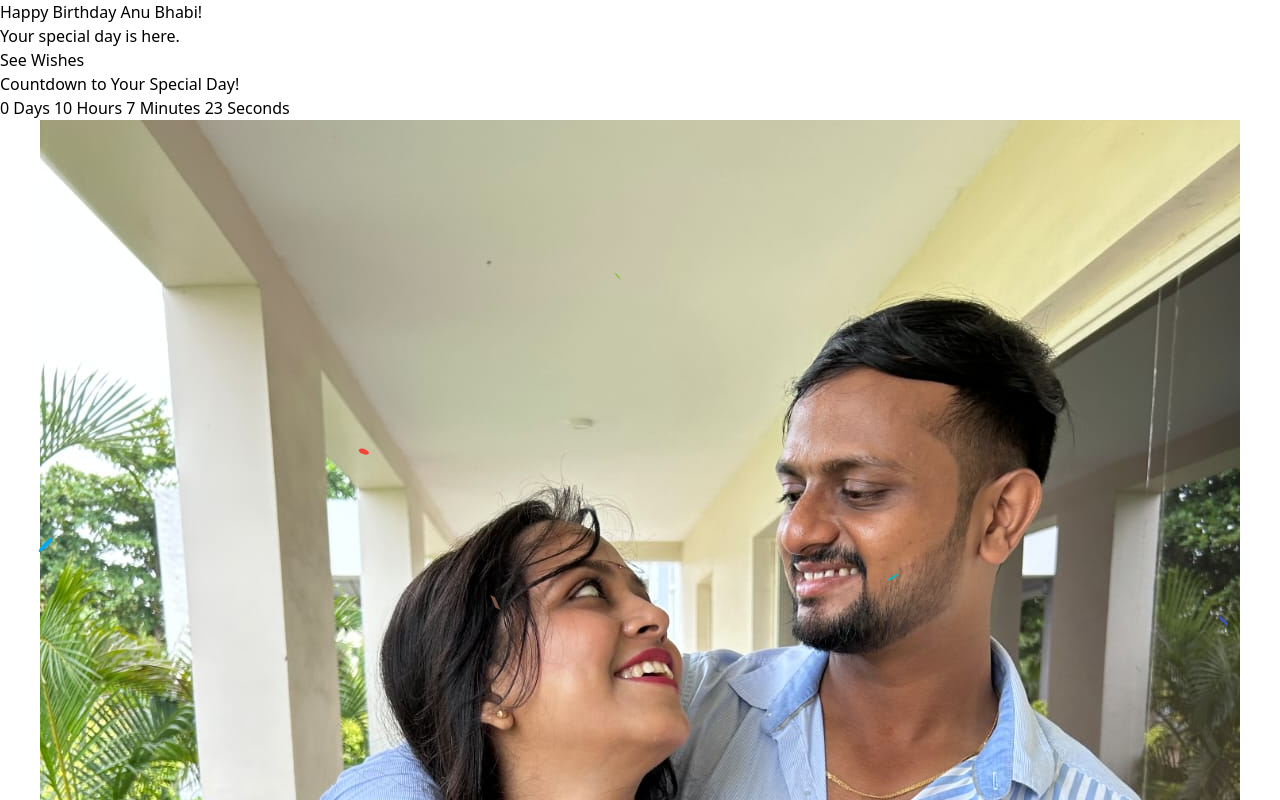
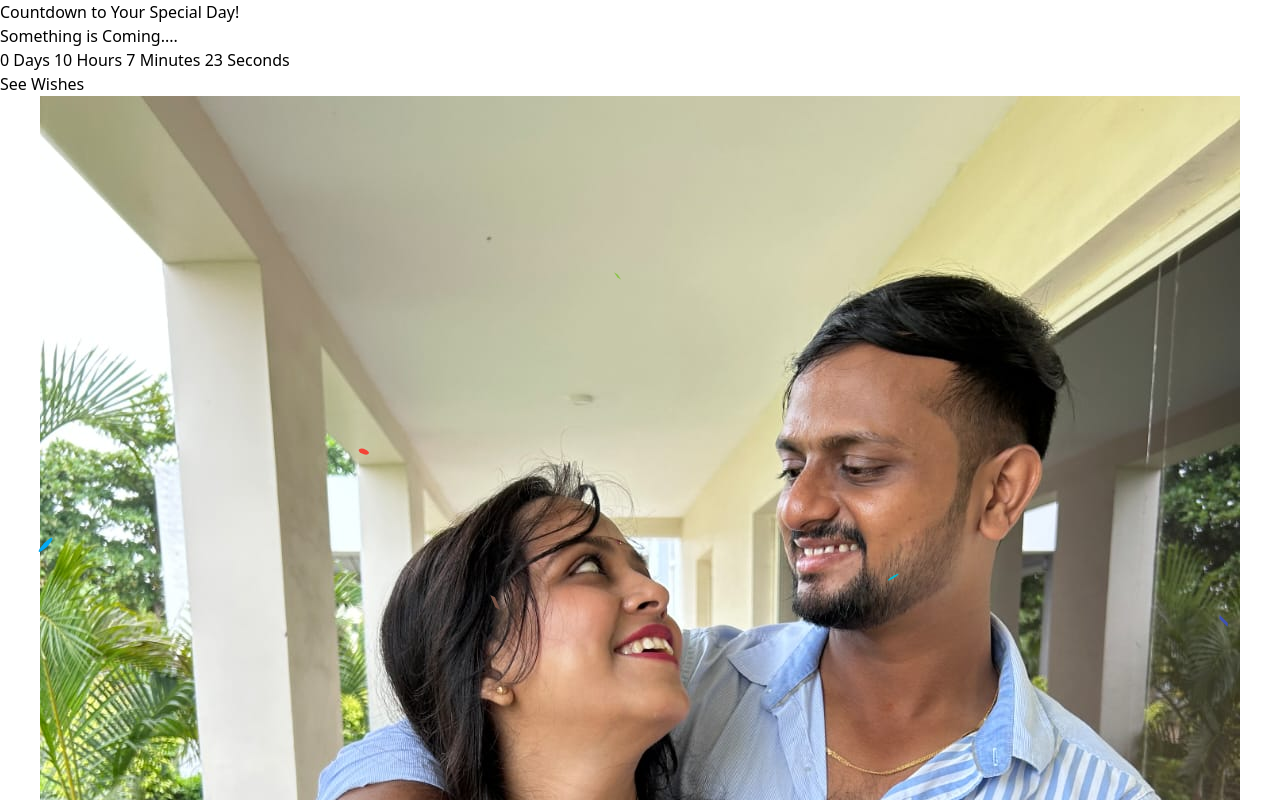
Before and after one commit to priy437pradhan/Birthday-wish, a React (Vite) app: page / in a window 1280 px wide. Shown: the top 800 px of the page. Built offline with nearby package versions, Linux system fonts and the light colour scheme.

Commit message:
my first commit

```diff
--- a/src/components/CountdownTimer.jsx
+++ b/src/components/CountdownTimer.jsx
@@ -12,6 +12,7 @@ const CountdownTimer = () => {
       hours: Math.floor((timeLeft % (1000 * 60 * 60 * 24)) / (1000 * 60 * 60)),
       minutes: Math.floor((timeLeft % (1000 * 60 * 60)) / (1000 * 60)),
       seconds: Math.floor((timeLeft % (1000 * 60)) / 1000),
+      isOver: timeLeft <= 0
     };
   };
 
@@ -19,7 +20,11 @@ const CountdownTimer = () => {
 
   useEffect(() => {
     const timer = setInterval(() => {
-      setTimeLeft(calculateTimeLeft());
+      const updatedTime = calculateTimeLeft();
+      setTimeLeft(updatedTime);
+      if (updatedTime.isOver) {
+        clearInterval(timer);
+      }
     }, 1000);
 
     return () => clearInterval(timer);
@@ -38,9 +43,19 @@ const CountdownTimer = () => {
         transition={{ duration: 1 }}
         className="text-4xl font-bold mb-4"
       >
-        Countdown to Your Special Day!
+        {timeLeft.isOver ? "Happy Birthday to You!" : "Countdown to Your Special Day!"}
       </motion.h2>
       <div className="text-2xl mb-4">
+        {!timeLeft.isOver && (
+          <>
+            <motion.h1
+              initial={{ scale: 0.8 }}
+              animate={{ scale: 1 }}
+              transition={{ duration: 1, type: 'spring', stiffness: 100 }}
+              className="text-6xl font-extrabold mb-4"
+            >
+              Something is Coming....
+            </motion.h1>
             <motion.div
               initial={{ opacity: 0 }}
               animate={{ opacity: 1 }}
@@ -48,6 +63,18 @@ const CountdownTimer = () => {
             >
               {timeLeft.days} Days {timeLeft.hours} Hours {timeLeft.minutes} Minutes {timeLeft.seconds} Seconds
             </motion.div>
+          </>
+        )}
+        {timeLeft.isOver && (
+          <motion.h1
+            initial={{ scale: 0.8 }}
+            animate={{ scale: 1 }}
+            transition={{ duration: 1, type: 'spring', stiffness: 100 }}
+            className="text-6xl font-extrabold mb-4"
+          >
+            Your Special Day is Here!
+          </motion.h1>
+        )}
       </div>
     </motion.div>
   );
--- a/src/components/Home.jsx
+++ b/src/components/Home.jsx
@@ -14,26 +14,19 @@ const Home = () => (
       transition={{ duration: 1 }}
       className="text-center text-white z-10 mb-12"
     >
-      <motion.h1
-        initial={{ scale: 0.8 }}
-        animate={{ scale: 1 }}
-        transition={{ duration: 1, type: 'spring', stiffness: 100 }}
-        className="text-6xl font-extrabold mb-4"
-      >
-        Happy Birthday Anu Bhabi!
-      </motion.h1>
-      <p className="text-xl mb-6">Your special day is here.</p>
-      <Link to="/wishes">
+
+    </motion.div>
+    <CountdownTimer />
+
+    <Link to="/wishes" >
         <motion.button
           whileHover={{ scale: 1.1 }}
           whileTap={{ scale: 0.9 }}
-          className="bg-white text-purple-500 px-6 py-3 rounded-lg shadow-lg hover:bg-gray-200 transition"
+          className="bg-white text-purple-500 px-6 py-3 rounded-lg shadow-lg hover:bg-gray-200 m-5 transition"
         >
           See Wishes
         </motion.button>
       </Link>
-    </motion.div>
-    <CountdownTimer />
     <div className='m-4'>
     <PhotoGallery />
     </div>
--- a/src/components/PhotoGallery.jsx
+++ b/src/components/PhotoGallery.jsx
@@ -33,7 +33,7 @@ const PhotoGallery = () => {
             <img
               src={photo}
               alt={`Gallery ${index}`}
-              className="w-full h-[300px] md:h-[300px] lg:h-[300px] object-cover rounded-lg"
+              className="w-full h-[300px] md:h-[300px] lg:h-[300px]  rounded-lg"
             />
           </motion.div>
         ))}
```
Lines whose indentation alone changed are shown as unchanged.
